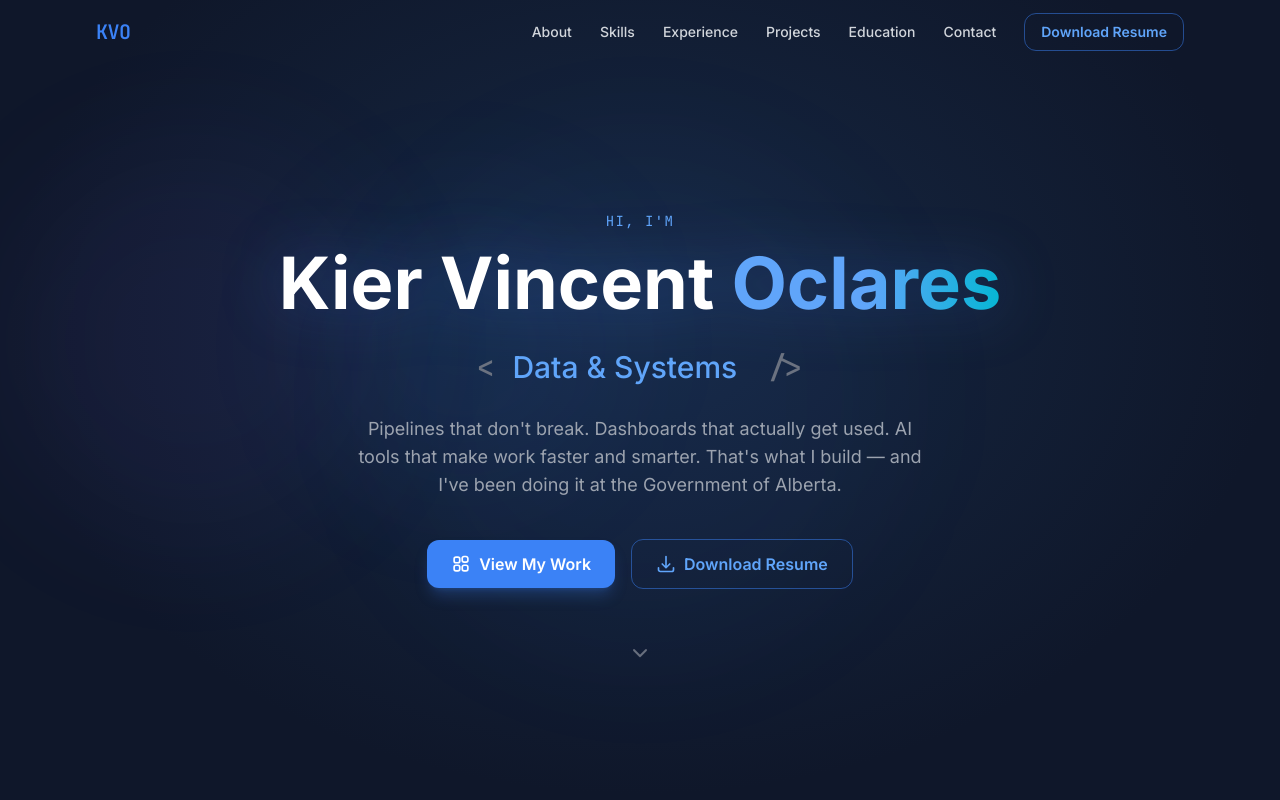
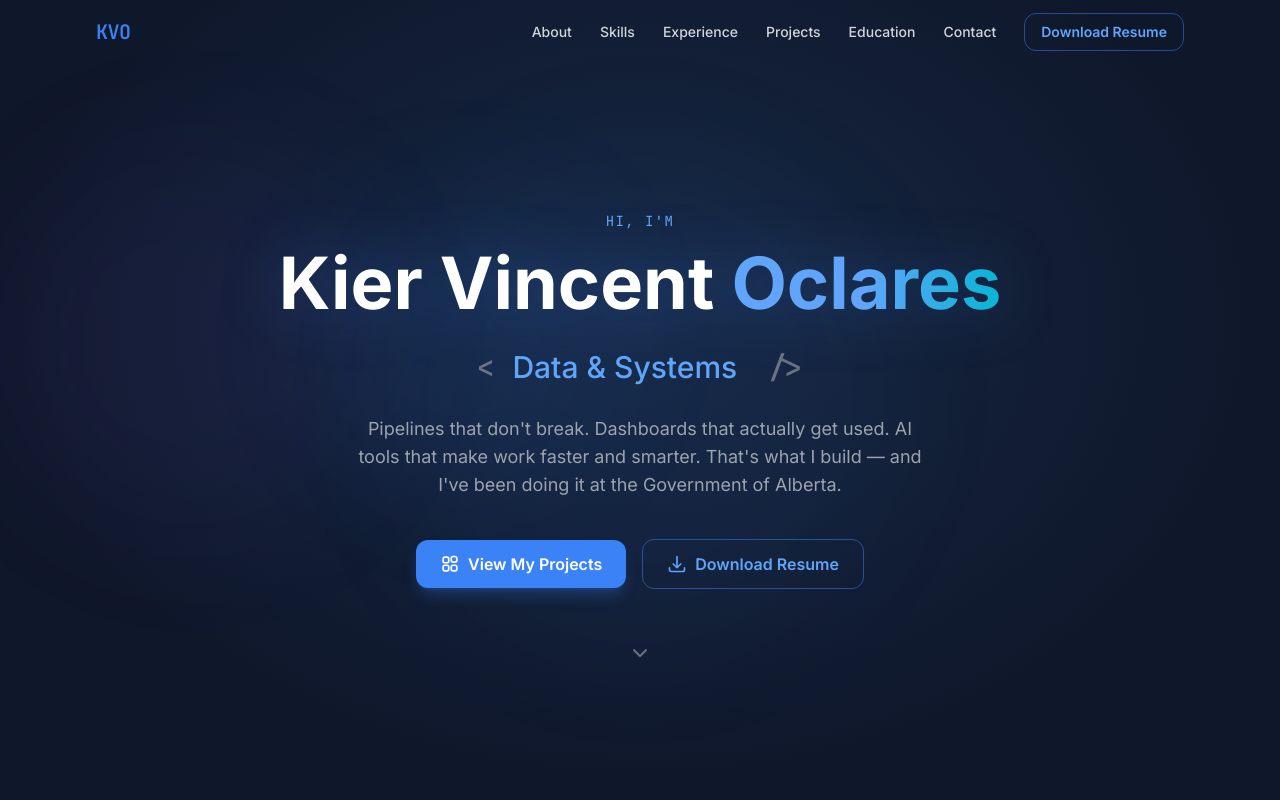
Before and after one commit to KVOclares/personal-developer-portfolio, a React (Vite) app: page / in a window 1280 px wide. Shown: the top 800 px of the page. Built offline with nearby package versions, Linux system fonts and the light colour scheme.

Commit message:
Updated Hero button to View My Projects

```diff
--- a/src/components/sections/Hero.tsx
+++ b/src/components/sections/Hero.tsx
@@ -131,7 +131,7 @@ function Hero() {
                                 d="M3.75 6A2.25 2.25 0 0 1 6 3.75h2.25A2.25 2.25 0 0 1 10.5 6v2.25a2.25 2.25 0 0 1-2.25 2.25H6a2.25 2.25 0 0 1-2.25-2.25V6zm0 9.75A2.25 2.25 0 0 1 6 13.5h2.25a2.25 2.25 0 0 1 2.25 2.25V18a2.25 2.25 0 0 1-2.25 2.25H6A2.25 2.25 0 0 1 3.75 18v-2.25zm9.75-9.75A2.25 2.25 0 0 1 15.75 3H18a2.25 2.25 0 0 1 2.25 2.25v2.25A2.25 2.25 0 0 1 18 9.75h-2.25A2.25 2.25 0 0 1 13.5 7.5V5.25zm0 9.75a2.25 2.25 0 0 1 2.25-2.25H18a2.25 2.25 0 0 1 2.25 2.25V18A2.25 2.25 0 0 1 18 20.25h-2.25A2.25 2.25 0 0 1 13.5 18v-2.25z"
                             />
                         </svg>
-                        View My Work
+                        View My Projects
                     </a>
                     <a
                         href={RESUME_PATH}
```
